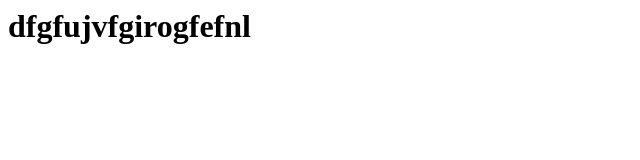
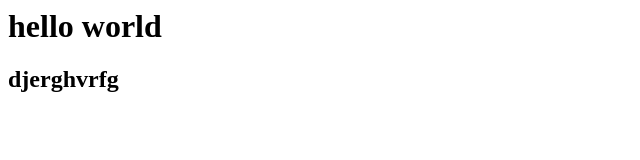
Before and after one commit to Vai11sh/git-tut, a plain HTML site: page index.html in a window 1280 px wide. Shown: the whole page, without its empty margins (0-640 px from the left). Drawn offline with Linux system fonts and the light colour scheme.

Commit message:
changes made

```diff
--- a/index.html
+++ b/index.html
@@ -1 +1,2 @@
-<h1> dfgfujvfgirogfefnl</h1>
+<h1>hello world</h1>
+<h2>djerghvrfg</h2>
```
